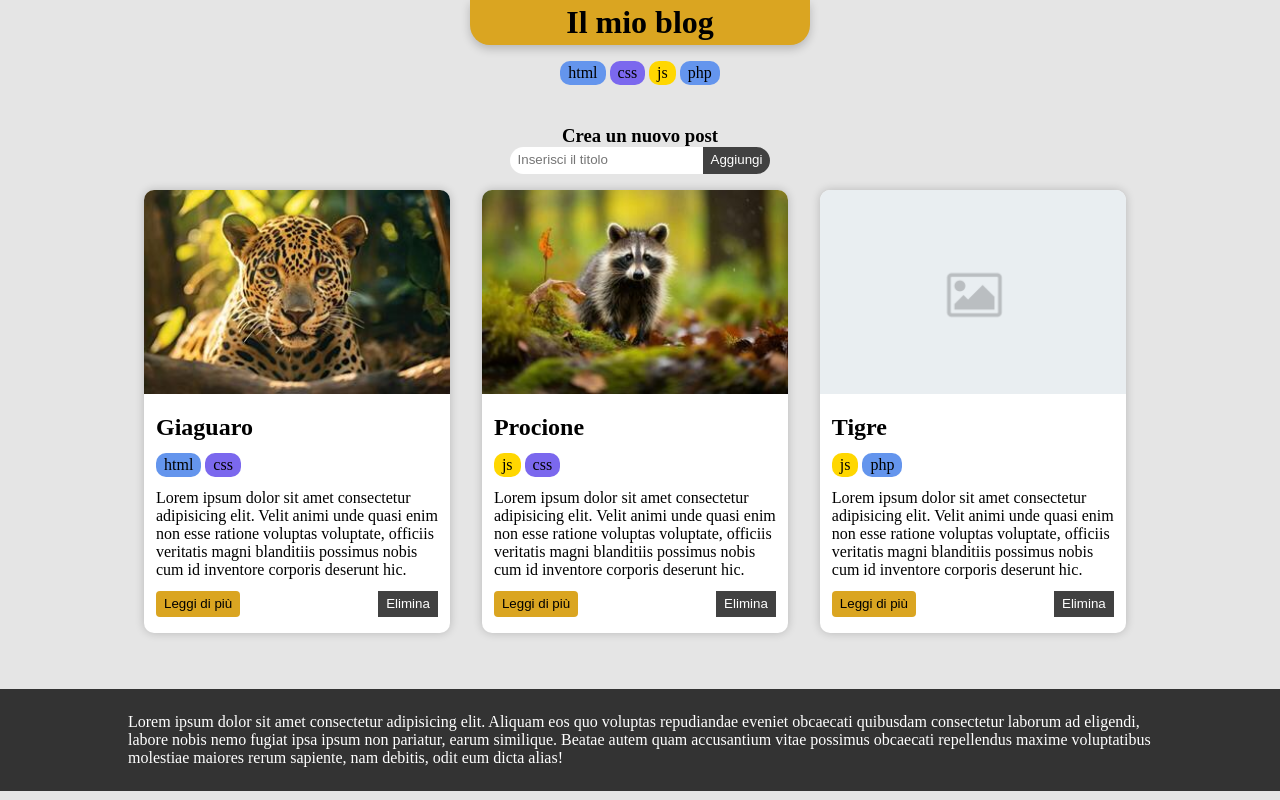
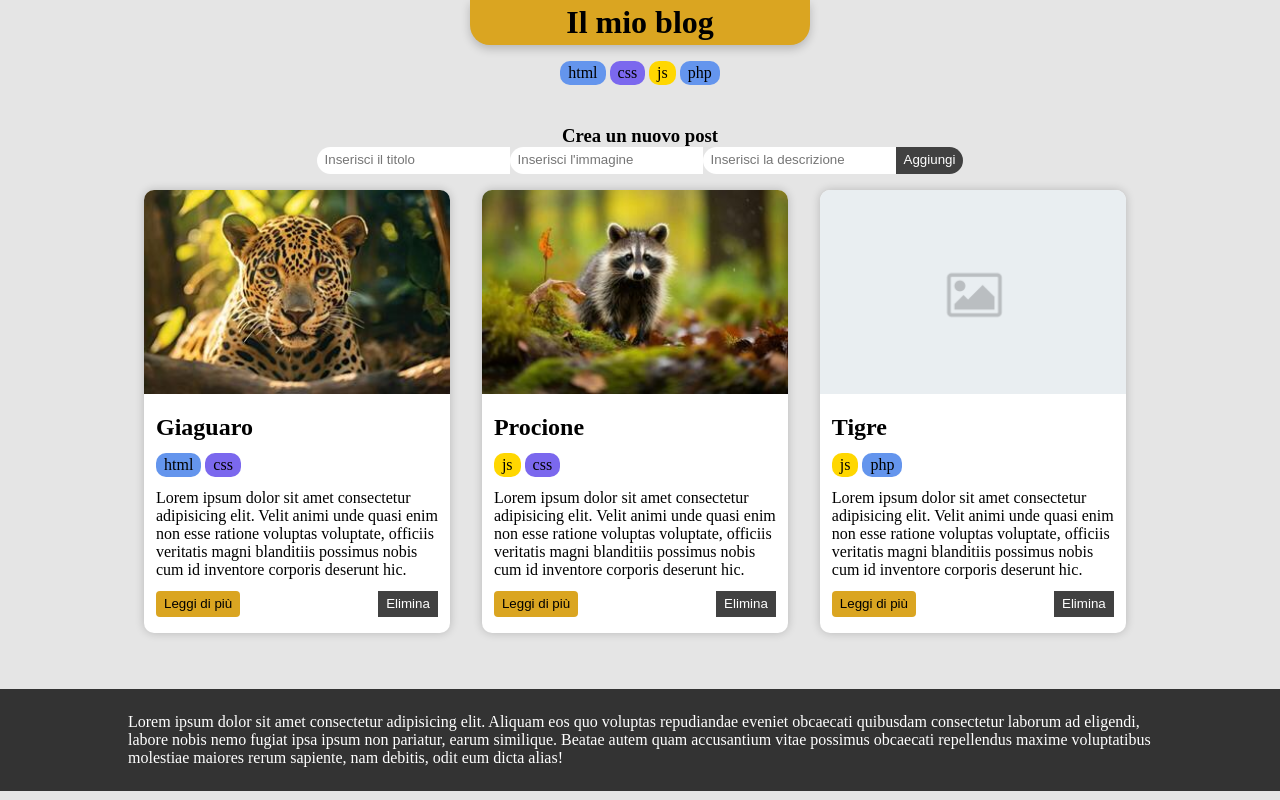
Before and after one commit to gianluca-milesi/react-form-multifield, a React (Vite) app: page / in a window 1280 px wide. Built offline with nearby package versions, Linux system fonts and the light colour scheme.

Commit message:
ADD: useState function for form data

```diff
--- a/src/layouts/Main/Main.jsx
+++ b/src/layouts/Main/Main.jsx
@@ -5,32 +5,50 @@ import Card from "../../components/Card/Card.jsx"
 import Tags from "../../components/Tags/Tags.jsx"
 
 
+const initialFormData = {
+    title: "",
+    image: undefined,
+    content: "",
+    tags: [],
+    published: true
+}
+
 function Main() {
 
     //Creo lo stato dei post partendo dai dati iniziali (posts.js)
     const [posts, setPosts] = useState(initialPosts)
-    const [title, setTitle] = useState("")
+    // const [title, setTitle] = useState("")
+    const [formData, setFormData] = useState(initialFormData)
 
     function submit(event) {
         event.preventDefault()
 
-        const newTitle = title.trim()
-        if (newTitle === "") return
+        // const newTitle = title.trim()
+        // if (newTitle === "") return
+
         const newPost = {
             id: Date.now(),
-            title: newTitle,
-            image: undefined,
-            content: "Lorem ipsum dolor sit amet consectetur adipisicing elit. Velit animi unde quasi enim non esse ratione voluptas voluptate, officiis veritatis magni blanditiis possimus nobis cum id inventore corporis deserunt hic.",
-            tags: [],
-            published: true
+            ...formData
         }
 
         setPosts([...posts, newPost])
-        setTitle("")
+        setFormData(initialFormData)
+        // setTitle("")
     }
 
-    function change(event) {
-        setTitle(event.target.value)
+    // function change(event) {
+    //     setTitle(event.target.value)
+    // }
+    function handleFormData(event) {
+        const key = event.target.title
+        const value = event.target.value
+
+        const newFormData = {
+            ...formData,
+            [key]: value
+        }
+
+        setFormData(newFormData)
     }
 
     function deletePost(id) {
@@ -62,7 +80,9 @@ function Main() {
                 <div className="container">
                     <h3>Crea un nuovo post</h3>
                     <form onSubmit={submit}>
-                        <input type="text" placeholder="Inserisci il titolo" className={style.input_title} onChange={change} value={title} />
+                        <input type="text" placeholder="Inserisci il titolo" className={style.input_title} onChange={handleFormData} value={formData.title} />
+                        <input type="text" placeholder="Inserisci l'immagine" className={style.input_title} onChange={handleFormData} value={formData.image} />
+                        <input type="text" placeholder="Inserisci la descrizione" className={style.input_title} onChange={handleFormData} value={formData.content} />
                         <input type="submit" className={style.submit} value="Aggiungi" />
                     </form>
                 </div>
```
